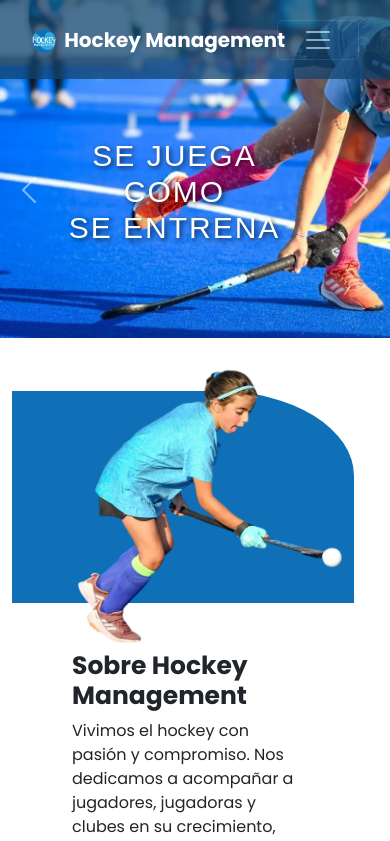
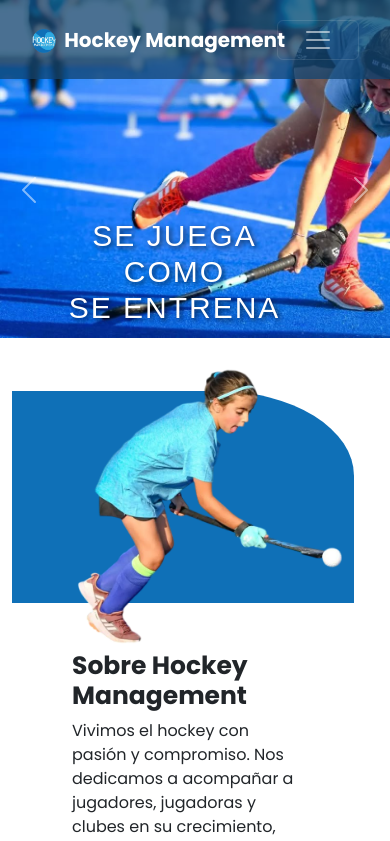
Before and after one commit to juliangonend/Hm-Page, a React (Vite) app: page / in a window 390 px wide. Shown: the top 841 px of the page. Built offline with nearby package versions, Linux system fonts and the light colour scheme; a web font is replaced by a local one.

Commit message:
header m

```diff
--- a/src/Components/Header.module.css
+++ b/src/Components/Header.module.css
@@ -52,7 +52,7 @@
       overflow: hidden;
    }
    .title {
-      bottom: 1400%;
+      bottom: 1200%;
       left: -15%;
       font-size: 30px;
       text-shadow: 2px 2px 5px rgba(0, 0, 0, 0.7);
```
